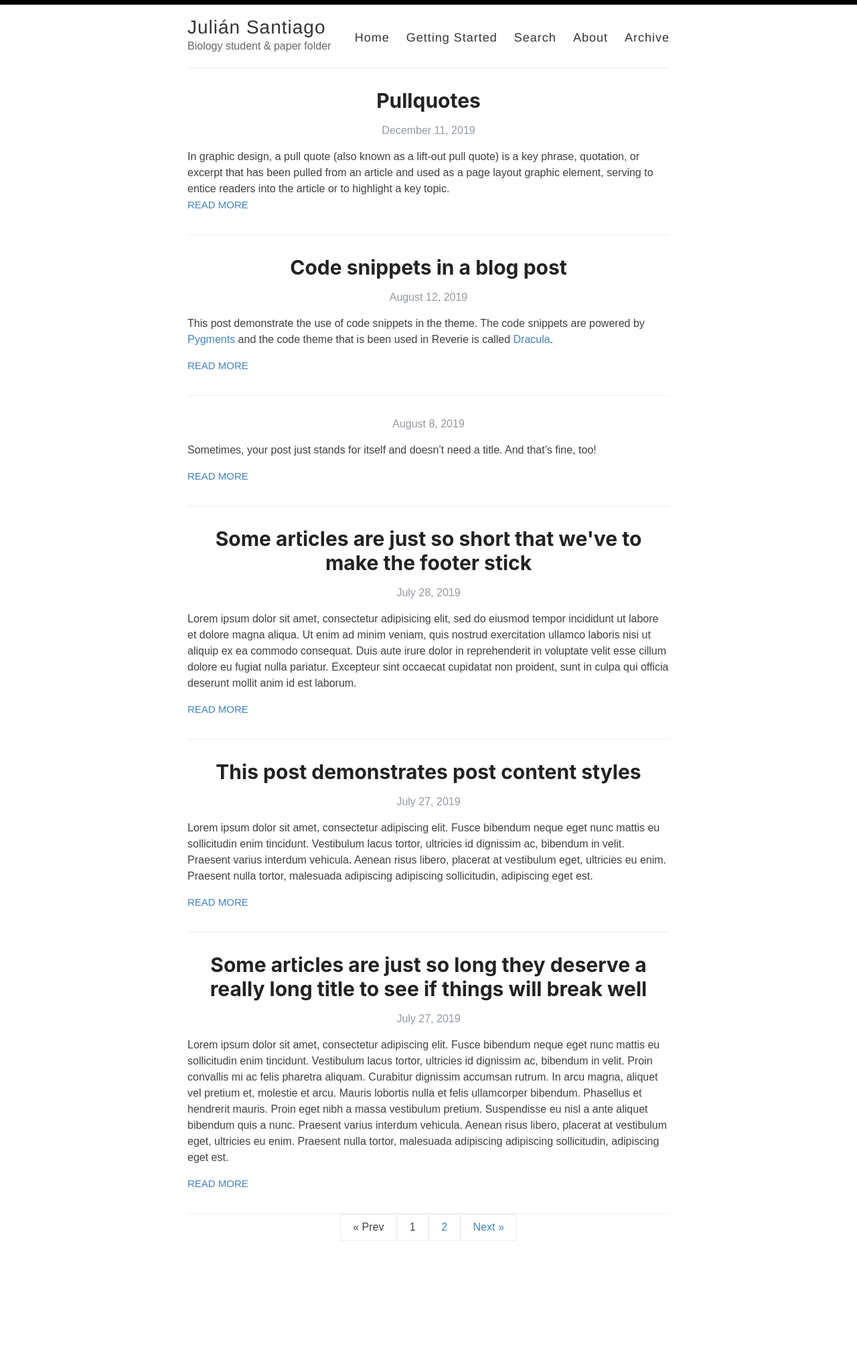
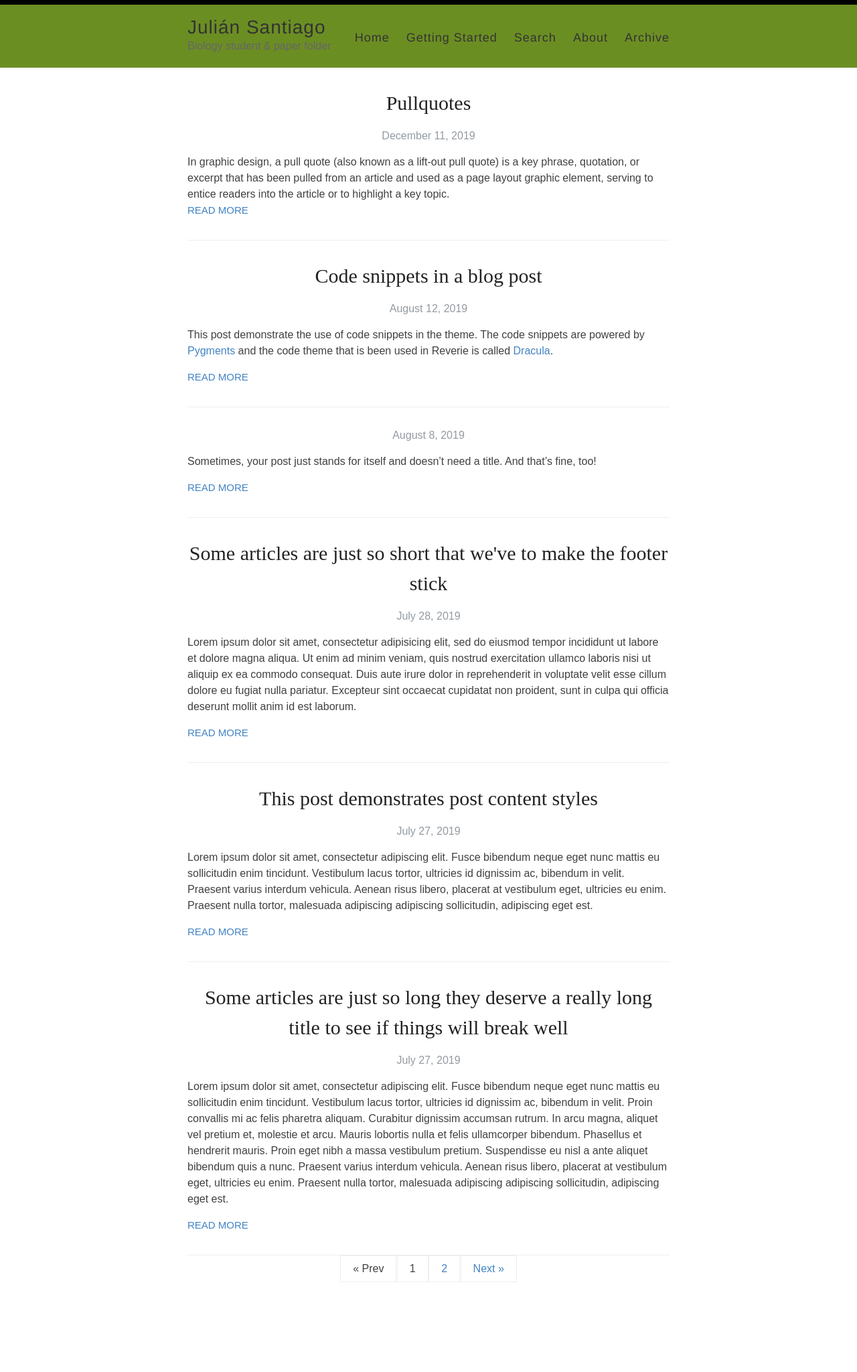
Before and after one commit to julian-santiago-bio/julian-santiago-bio.github.io, a Jekyll site: the page built from index.html, in a window 1280 px wide. Shown: the whole page at 67% size. Built offline with Jekyll 4.4.1, drawn with Linux system fonts in a browser that asks for light colours; some web fonts are replaced; the list of posts is cut into pages by our own code; before the commit the page ends 1986 px from its top, so only the background shows below that.

Commit message:
Update style.scss

```diff
--- a/assets/style.scss
+++ b/assets/style.scss
@@ -266,34 +266,14 @@
 
 .wrapper-masthead {
   margin-bottom: 25px;
+  background: olivedrab;
 }
 
 .masthead {
   padding: 20px 0;
-  border-bottom: 1px solid $lightGray;
 
   @include mobile {
     text-align: center;
-  }
-}
-
-.site-avatar {
-  float: left;
-  width: 70px;
-  height: 70px;
-  margin-right: 15px;
-
-  @include mobile {
-    float: none;
-    display: block;
-    margin: 0 auto;
-  }
-
-  img {
-    border-radius: 5px;
-    width: 70px;
-    height: 70px;
-    object-fit: cover;
   }
 }
 
@@ -446,24 +426,6 @@
     width: 100%;
     overflow: hidden;
     z-index: 1000;
-}
-
-.post h1{
-  font-family: -system-ui, -apple-system, BlinkMacSystemFont, "Segoe UI", Roboto, Helvetica, Arial, sans-serif, "Apple Color Emoji", "Segoe UI Emoji", "Segoe UI Symbol";
-  text-align: center;
-  font-weight: bold;
-  font-kerning: auto;
-  font-feature-settings: "kern","liga","dlig","hlig","cswh";
-  line-height: 1.2;
-}
-
-.page h1{
-  font-family: -system-ui, -apple-system, BlinkMacSystemFont, "Segoe UI", Roboto, Helvetica, Arial, sans-serif, "Apple Color Emoji", "Segoe UI Emoji", "Segoe UI Symbol";
-  text-align: center;
-  font-weight: bold;
-  font-kerning: auto;
-  font-feature-settings: "kern","liga","dlig","hlig","cswh";
-  line-height: 1.2;
 }
 
 .author_title{
```
